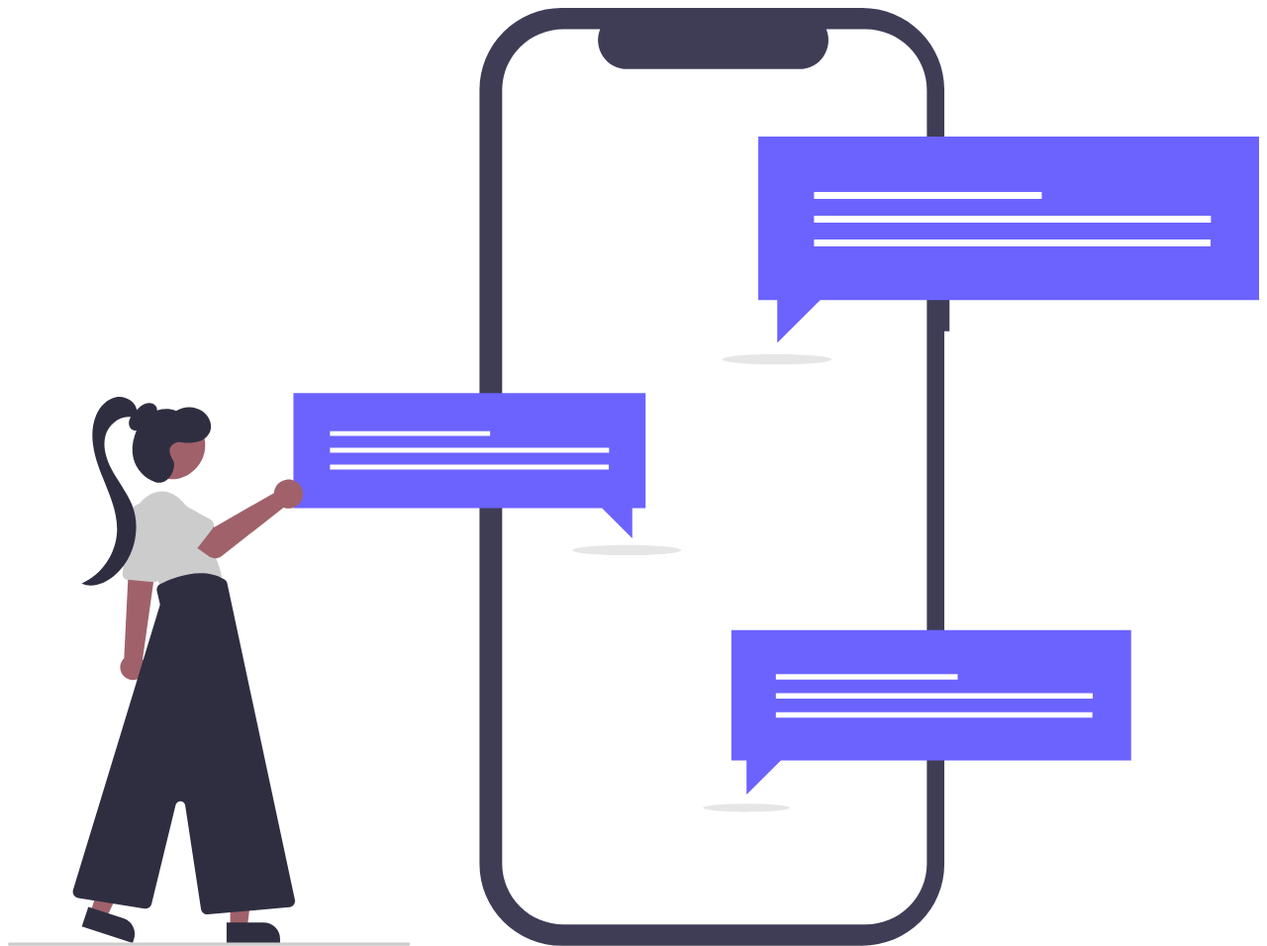
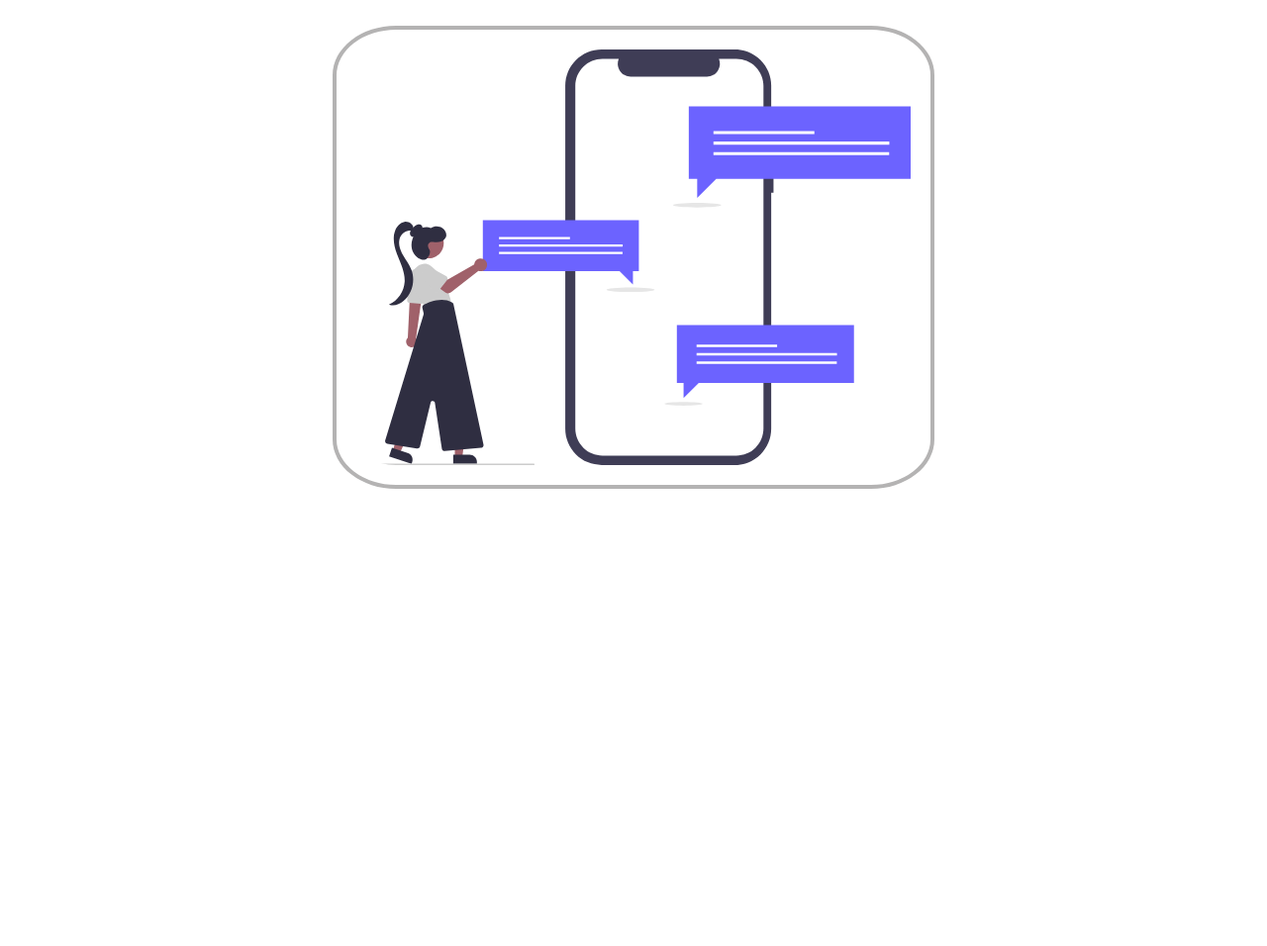
Before and after one commit to lorenapm/animations-practice, a plain HTML site: page svg-elements/index2.html in a window 1280 px wide. Shown: the whole page at 99% size. After the commit the page ends 800 px from the top, so only its background shows below. Drawn offline with Linux system fonts and the light colour scheme.

Commit message:
add changes

```diff
--- a/svg-elements/css/styles.css
+++ b/svg-elements/css/styles.css
@@ -5,16 +5,17 @@
 }
 
 .svg {
-  width: 500px;
+  width: 800px;
+  padding: 20px;
 }
 #globo {
-  transform: scale(0.2);
-  transform-origin: top;
-  animation: 2s 3s animate forwards;
+  transform-origin: center;
+  animation: rotate 2s 3s forwards;
+  transform-box: fill-box;
 }
 #backgruond {
   transform: translate(-100%);
-  animation: 3s animate forwards;
+  animation: animate 3s forwards;
 }
 @keyframes animate {
   /* solo le digo que vaya a transform a su propiedad origin, nos permite reutilizar keyframes en ambas ilustraciones*/
@@ -22,3 +23,25 @@
     transform: unset;
   }
 }
+.svg2 {
+  width: 600px;
+  margin: 30px auto;
+  padding: 20px;
+  display: block;
+  outline: 4px solid rgb(180, 179, 179);
+  border-radius: 10%;
+}
+
+#telephone {
+  animation: 2s rotate 3s alternate;
+  transform-origin: center;
+}
+
+@keyframes rotate {
+  0% {
+    transform: rotate(0) scale(1);
+  }
+  100% {
+    transform: rotate(360deg) scale(0.2);
+  }
+}
--- a/svg-elements/index2.html
+++ b/svg-elements/index2.html
@@ -4,6 +4,7 @@
     <meta charset="UTF-8" />
     <meta http-equiv="X-UA-Compatible" content="IE=edge" />
     <meta name="viewport" content="width=device-width, initial-scale=1.0" />
+    <link rel="stylesheet" href="css/styles.css" />
     <title>Animate ilustration SVG</title>
   </head>
   <body>
@@ -13,128 +14,170 @@
       fill="none"
       xmlns="http://www.w3.org/2000/svg"
     >
+      <g id="ilustracion2 1">
+        <g id="telephone">
           <path
+            id="Vector"
             d="M1167.26 276.372H1160.84V101.317C1160.84 74.4462 1150.11 48.6758 1131.02 29.6752C1111.93 10.6745 1086.04 3.39059e-05 1059.04 3.64232e-10H686.404C673.036 -3.56749e-05 659.799 2.62058 647.448 7.71221C635.097 12.8038 623.875 20.2668 614.422 29.6749C604.97 39.0831 597.471 50.2522 592.355 62.5445C587.24 74.8369 584.606 88.0117 584.606 101.317V1061.68C584.606 1074.99 587.24 1088.16 592.355 1100.46C597.471 1112.75 604.969 1123.92 614.422 1133.32C623.875 1142.73 635.097 1150.2 647.448 1155.29C659.798 1160.38 673.036 1163 686.404 1163H1059.04C1086.04 1163 1111.93 1152.33 1131.02 1133.33C1150.11 1114.32 1160.84 1088.55 1160.84 1061.68V400.979H1167.26L1167.26 276.372Z"
             fill="#3F3D56"
           />
           <path
+            id="Vector_2"
             d="M1063.15 26.3593H1014.51C1016.74 31.8175 1017.6 37.7395 1016.99 43.6036C1016.39 49.4676 1014.34 55.0937 1011.04 59.9863C1007.74 64.879 1003.28 68.8879 998.048 71.6599C992.821 74.432 986.99 75.8821 981.067 75.8826H767.588C761.665 75.8821 755.833 74.432 750.606 71.66C745.379 68.8879 740.917 64.879 737.614 59.9864C734.31 55.0938 732.266 49.4676 731.662 43.6036C731.057 37.7395 731.911 31.8175 734.148 26.3593H688.717C668.555 26.3592 649.219 34.3308 634.962 48.5202C620.705 62.7097 612.696 81.9547 612.696 102.022V1060.98C612.696 1070.91 614.662 1080.75 618.482 1089.93C622.303 1099.11 627.902 1107.45 634.962 1114.48C642.021 1121.51 650.401 1127.08 659.625 1130.88C668.848 1134.68 678.734 1136.64 688.717 1136.64H1063.15C1073.13 1136.64 1083.02 1134.68 1092.24 1130.88C1101.46 1127.08 1109.84 1121.51 1116.9 1114.48C1123.96 1107.45 1129.56 1099.11 1133.38 1089.93C1137.2 1080.75 1139.17 1070.91 1139.17 1060.98V1060.98V102.022C1139.17 92.0855 1137.2 82.2466 1133.38 73.0669C1129.56 63.8871 1123.96 55.5461 1116.9 48.5202C1109.84 41.4943 1101.46 35.9211 1092.24 32.1187C1083.02 28.3163 1073.13 26.3592 1063.15 26.3593V26.3593Z"
             fill="white"
           />
+        </g>
         <path
+          id="Vector_3"
           d="M953.494 442.183C990.738 442.183 1020.93 439.321 1020.93 435.791C1020.93 432.261 990.738 429.399 953.494 429.399C916.251 429.399 886.059 432.261 886.059 435.791C886.059 439.321 916.251 442.183 953.494 442.183Z"
           fill="#E6E6E6"
         />
         <path
+          id="Vector_4"
           d="M1551 159.591H930.194V362.428H953.709V415.479L1007.01 362.428H1551V159.591Z"
           fill="#6C63FF"
         />
         <path
+          id="Vector_5"
           d="M1281.59 228.279H999.291V236.806H1281.59V228.279Z"
           fill="white"
         />
         <path
+          id="Vector_6"
           d="M1491.31 257.775H999.291V266.302H1491.31V257.775Z"
           fill="white"
         />
         <path
+          id="Vector_7"
           d="M1490.83 287.271H999.291V295.798H1490.83V287.271Z"
           fill="white"
         />
         <path
+          id="Vector_8"
           d="M1392.4 771.375H896.852V933.287H915.623V975.633L958.17 933.287H1392.4V771.375Z"
           fill="#6C63FF"
         />
         <path
+          id="Vector_9"
           d="M1177.35 826.204H952.007V833.011H1177.35V826.204Z"
           fill="white"
         />
         <path
+          id="Vector_10"
           d="M1344.75 849.749H952.007V856.555H1344.75V849.749Z"
           fill="white"
         />
-      <path d="M1344.37 873.294H952.007V880.1H1344.37V873.294Z" fill="white" />
         <path
+          id="Vector_11"
+          d="M1344.37 873.294H952.007V880.1H1344.37V873.294Z"
+          fill="white"
+        />
+        <path
+          id="Vector_12"
           d="M915.45 996.95C945.179 996.95 969.279 994.666 969.279 991.848C969.279 989.03 945.179 986.745 915.45 986.745C885.722 986.745 861.622 989.03 861.622 991.848C861.622 994.666 885.722 996.95 915.45 996.95Z"
           fill="#E6E6E6"
         />
         <path
+          id="Vector_13"
           d="M767.245 678.69C804.489 678.69 834.68 675.828 834.68 672.297C834.68 668.767 804.489 665.905 767.245 665.905C730.002 665.905 699.811 668.767 699.811 672.297C699.811 675.828 730.002 678.69 767.245 678.69Z"
           fill="#E6E6E6"
         />
         <path
+          id="Vector_14"
           d="M353.929 477.637H790.501V620.281H773.963V657.586L736.481 620.281H353.929V477.637Z"
           fill="#6C63FF"
         />
         <path
+          id="Vector_15"
           d="M597.732 524.844H399.212V530.841H597.732V524.844Z"
           fill="white"
         />
         <path
+          id="Vector_16"
           d="M745.216 545.587H399.212V551.583H745.216V545.587Z"
           fill="white"
         />
-      <path d="M744.878 566.33H399.212V572.326H744.878V566.33Z" fill="white" />
         <path
+          id="Vector_17"
+          d="M744.878 566.33H399.212V572.326H744.878V566.33Z"
+          fill="white"
+        />
+        <path
+          id="Vector_18"
           d="M141.266 825.582C143.36 829.169 146.799 831.782 150.828 832.845C154.857 833.909 159.146 833.336 162.75 831.253C166.354 829.169 168.98 825.746 170.048 821.736C171.117 817.726 170.541 813.458 168.448 809.871C168.009 809.138 167.514 808.439 166.968 807.78L180.189 713.994L180.585 711.184L183.27 692.046L183.666 689.288L182.203 689.356L156.588 690.521L149.719 690.83L148.858 708.288L143.986 806.444C141.441 808.868 139.789 812.073 139.296 815.544C138.802 819.015 139.496 822.551 141.266 825.582V825.582Z"
           fill="#A0616A"
         />
         <path
+          id="Vector_19"
           d="M180.509 712.037L147.983 709.068C146.296 708.909 144.74 708.092 143.655 706.797C142.57 705.501 142.044 703.831 142.191 702.151L148.224 634.831C148.517 631.562 149.465 628.384 151.013 625.485C152.562 622.587 154.679 620.027 157.238 617.957C159.798 615.887 162.749 614.349 165.917 613.434C169.085 612.52 172.404 612.247 175.68 612.631C178.955 613.016 182.12 614.051 184.986 615.675C187.853 617.298 190.363 619.478 192.369 622.084C194.374 624.69 195.833 627.67 196.661 630.848C197.489 634.026 197.668 637.336 197.187 640.584L187.434 706.615C187.21 708.128 186.448 709.51 185.285 710.51C184.123 711.511 182.638 712.062 181.102 712.064C180.906 712.064 180.707 712.056 180.509 712.037Z"
           fill="#CCCCCC"
         />
         <path
+          id="Vector_20"
           d="M155.859 657.648C152.569 648.373 152.416 638.283 155.424 628.914C158.432 619.545 164.436 611.412 172.52 605.755C184.785 597.403 201.569 594.405 219.644 615.821C255.794 658.654 265.262 705.77 265.262 705.77L191.24 717.763C191.24 717.763 166.064 687.138 155.859 657.648Z"
           fill="#CCCCCC"
         />
         <path
+          id="Vector_21"
           d="M275.576 1140.13H296.68L306.72 1059.11L275.573 1059.11L275.576 1140.13Z"
           fill="#A0616A"
         />
         <path
+          id="Vector_22"
           d="M337.382 1159.63L271.054 1159.63L271.053 1134.13L316.914 1134.12C319.602 1134.12 322.264 1134.65 324.747 1135.67C327.23 1136.7 329.486 1138.2 331.387 1140.09C333.287 1141.98 334.795 1144.23 335.824 1146.7C336.852 1149.17 337.382 1151.82 337.382 1154.49L337.382 1159.63V1159.63Z"
           fill="#2F2E41"
         />
         <path
+          id="Vector_23"
           d="M102.066 1121.81L122.104 1128.4L157.186 1054.61L127.613 1044.88L102.066 1121.81Z"
           fill="#A0616A"
         />
         <path
+          id="Vector_24"
           d="M154.599 1159.63L91.6215 1138.91L99.6639 1114.7L143.208 1129.02C145.76 1129.86 148.121 1131.19 150.156 1132.94C152.191 1134.69 153.86 1136.82 155.068 1139.21C156.276 1141.6 156.999 1144.2 157.197 1146.87C157.394 1149.53 157.062 1152.22 156.218 1154.76L154.599 1159.63Z"
           fill="#2F2E41"
         />
         <path
+          id="Vector_25"
           d="M222.601 579.356C243.09 568.208 250.62 542.64 239.42 522.248C228.22 501.855 202.53 494.361 182.041 505.508C161.552 516.656 154.022 542.224 165.222 562.616C176.423 583.009 202.112 590.503 222.601 579.356Z"
           fill="#A0616A"
         />
         <path
+          id="Vector_26"
           d="M239.34 1117.57L219.741 988.826C219.532 987.452 218.85 986.192 217.811 985.263C216.772 984.334 215.442 983.793 214.047 983.733C212.652 983.672 211.279 984.096 210.163 984.931C209.047 985.766 208.257 986.961 207.928 988.312L178.082 1111.01C177.612 1112.89 176.453 1114.52 174.832 1115.6C173.212 1116.67 171.247 1117.1 169.324 1116.81L86.9962 1103.64C85.9045 1103.46 84.8631 1103.06 83.9418 1102.45C83.0206 1101.84 82.2408 1101.04 81.655 1100.11C81.0692 1099.18 80.6908 1098.13 80.5454 1097.04C80.4 1095.95 80.4908 1094.84 80.8119 1093.78L188.162 741.535C188.467 740.533 188.503 739.469 188.267 738.448L184.693 723.034C184.3 721.362 184.481 719.608 185.207 718.051C185.933 716.494 187.162 715.224 188.698 714.444C203.316 707.02 240.332 691.587 268.282 708.492C269.189 709.043 269.974 709.771 270.589 710.633C271.205 711.495 271.637 712.473 271.861 713.507L355.723 1105.8C355.951 1106.86 355.949 1107.97 355.717 1109.03C355.486 1110.1 355.029 1111.1 354.379 1111.98C353.728 1112.86 352.897 1113.59 351.942 1114.12C350.987 1114.66 349.929 1114.98 348.837 1115.08L247.691 1124.1C247.457 1124.12 247.226 1124.13 246.996 1124.13C245.145 1124.12 243.355 1123.46 241.951 1122.26C240.547 1121.06 239.621 1119.39 239.34 1117.57Z"
           fill="#2F2E41"
         />
         <path
+          id="Vector_27"
           d="M174.285 512.701C177.473 510.793 180.301 508.347 182.644 505.471C183.799 504.019 184.559 502.295 184.851 500.465C185.144 498.636 184.958 496.762 184.313 495.025C182.177 490.335 175.829 488.849 170.91 490.448C165.992 492.047 162.192 495.882 158.598 499.586C155.431 502.848 152.174 506.254 150.672 510.536C149.17 514.819 149.942 520.248 153.678 522.846C157.344 525.396 162.615 524.352 166.141 521.614C169.667 518.876 171.85 514.812 173.931 510.872L174.285 512.701Z"
           fill="#2F2E41"
         />
         <path
+          id="Vector_28"
           d="M159.966 500.711C159.731 488.854 146.152 480.352 134.425 482.453C122.698 484.554 113.684 494.506 109.172 505.482C99.6385 528.672 106.795 555.133 115.981 578.462C125.167 601.791 136.534 625.473 135.195 650.494C134.289 664.019 129.73 677.05 121.999 688.209C114.268 699.369 103.652 708.243 91.2726 713.894C104.508 719.865 120.327 713.697 131.449 704.389C156.148 683.717 165.682 646.915 154.105 616.934C148.394 602.147 138.331 589.496 130.475 575.719C122.618 561.941 116.854 545.705 120.91 530.386C124.966 515.067 142.228 502.66 156.987 508.594L159.966 500.711Z"
           fill="#2F2E41"
         />
         <path
+          id="Vector_29"
           d="M204.857 561.105C201.171 554.906 197.45 546.768 204.189 541.349C205.654 540.225 207.33 539.403 209.118 538.932C210.907 538.461 212.772 538.351 214.604 538.608C222.2 539.52 230.471 539.895 237.822 537.149C240.579 536.204 243.118 534.718 245.287 532.778C247.455 530.839 249.211 528.485 250.448 525.857C254.243 516.907 249.491 506.031 241.556 500.373C236.702 497.038 230.967 495.203 225.069 495.099C219.172 494.995 213.375 496.627 208.405 499.79C198.129 495.272 185.66 497.281 176.324 503.5C166.987 509.719 160.599 519.678 157.128 530.312C153.931 539.466 153.381 549.329 155.54 558.778C157.277 565.352 160.58 571.413 165.17 576.447C169.76 581.481 175.501 585.34 181.907 587.697C184.402 588.676 187.112 588.985 189.766 588.593C192.419 588.201 194.922 587.122 197.025 585.464C197.025 585.464 202.852 580.402 204.675 574.303C206.076 569.62 206.826 564.418 204.857 561.105Z"
           fill="#2F2E41"
         />
         <path
+          id="Vector_30"
           d="M330.284 598.654C330.073 599.578 329.935 600.518 329.872 601.464L255.924 643.923L237.949 633.624L218.788 658.591L248.827 679.901C251.254 681.622 254.177 682.514 257.156 682.441C260.135 682.369 263.01 681.337 265.35 679.5L341.604 619.627C345.045 620.895 348.793 621.09 352.348 620.186C355.903 619.282 359.098 617.323 361.507 614.568C363.916 611.813 365.426 608.393 365.834 604.764C366.243 601.135 365.532 597.467 363.795 594.25C362.059 591.033 359.379 588.418 356.113 586.753C352.847 585.088 349.149 584.453 345.511 584.931C341.873 585.409 338.468 586.978 335.748 589.429C333.028 591.881 331.122 595.098 330.284 598.654V598.654Z"
           fill="#A0616A"
         />
         <path
+          id="Vector_31"
           d="M253.451 645.934L229.552 676.763C228.872 677.64 228.009 678.361 227.024 678.877C226.039 679.393 224.954 679.691 223.842 679.752C222.731 679.812 221.619 679.634 220.583 679.228C219.547 678.823 218.611 678.2 217.839 677.402L190.783 649.438C186.292 645.951 183.375 640.833 182.671 635.207C181.966 629.581 183.532 623.907 187.025 619.429C190.517 614.951 195.652 612.034 201.302 611.318C206.953 610.602 212.658 612.146 217.166 615.611L251.101 634.496C252.073 635.037 252.915 635.78 253.572 636.675C254.229 637.569 254.685 638.594 254.908 639.679C255.131 640.765 255.116 641.885 254.865 642.965C254.614 644.044 254.131 645.057 253.451 645.934V645.934Z"
           fill="#CCCCCC"
         />
         <path
+          id="Vector_32"
           d="M496.567 1163H2.0104C1.47721 1163 0.965853 1162.79 0.588831 1162.41C0.211809 1162.04 0 1161.53 0 1161C0 1160.47 0.211809 1159.96 0.588831 1159.58C0.965853 1159.21 1.47721 1159 2.0104 1159H496.567C497.1 1159 497.611 1159.21 497.988 1159.58C498.365 1159.96 498.577 1160.47 498.577 1161C498.577 1161.53 498.365 1162.04 497.988 1162.41C497.611 1162.79 497.1 1163 496.567 1163H496.567Z"
           fill="#CCCCCC"
         />
+      </g>
     </svg>
   </body>
 </html>
```
Also changed, not shown: svg-elements/img/ilustracion2-1.svg, svg-elements/img/ilustracion2.png (added). Lines whose indentation alone changed are shown as unchanged.
